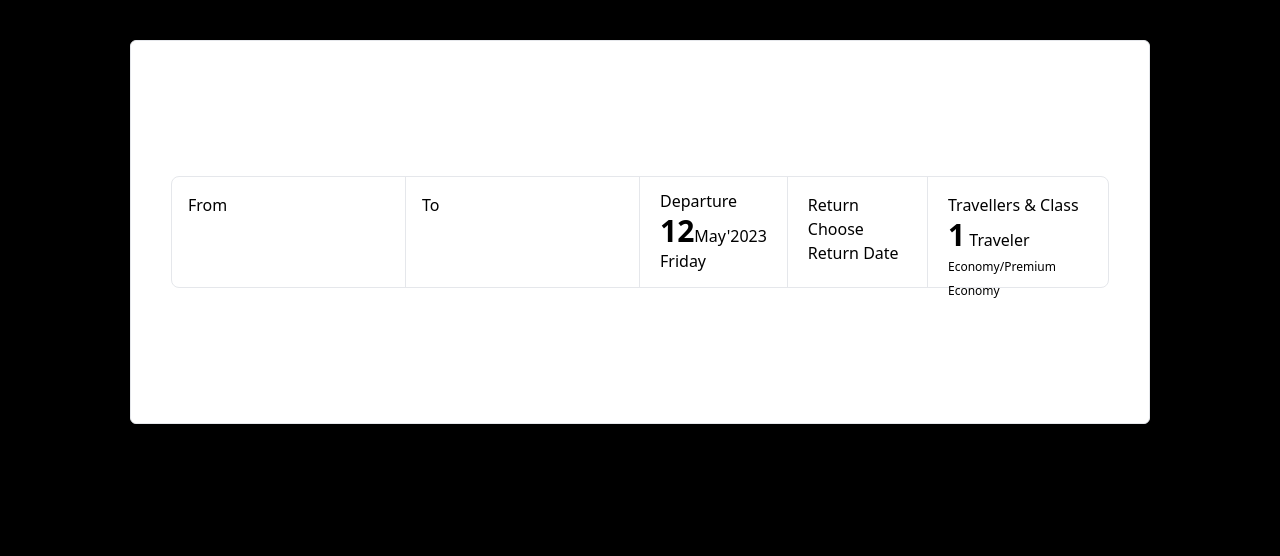
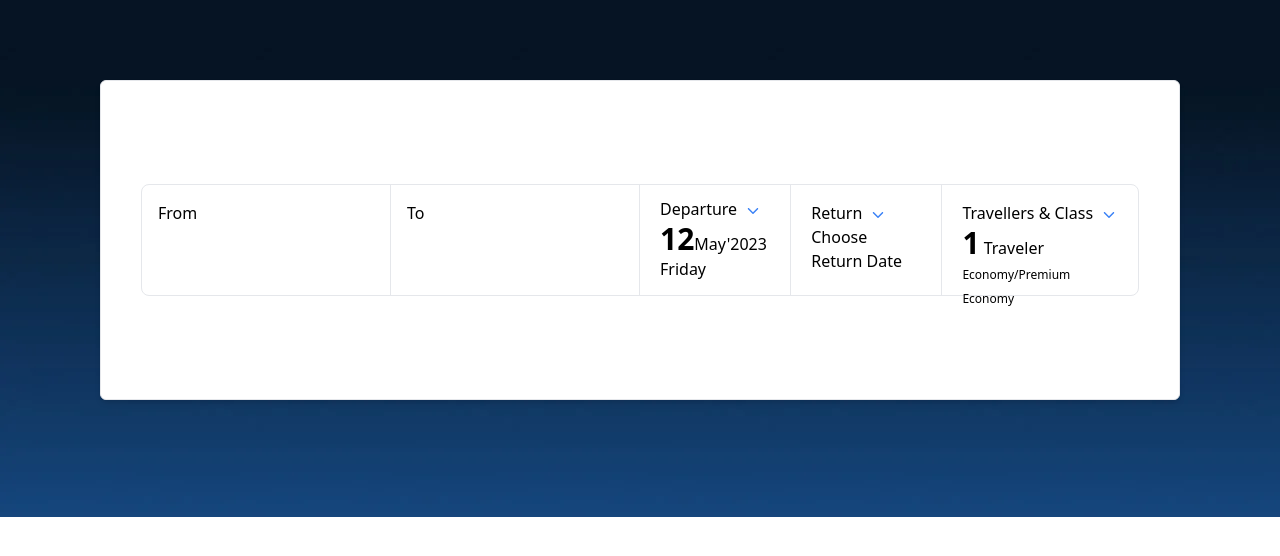
Before and after one commit to info-mdshakeeb/make-my-trip-test, a React (Vite) app: page / in a window 1280 px wide. Shown: the top 556 px of the page. Built offline with nearby package versions, Linux system fonts and the light colour scheme.

Commit message:
added some icons

```diff
--- a/src/App.jsx
+++ b/src/App.jsx
@@ -1,10 +1,10 @@
+import { IoIosArrowDown } from "react-icons/io";
 import formLocation from '../public/formLocation.json';
 import toLocation from '../public/toLocation.json';
 import Calendar from './Components/Calendar';
 import Search from './Components/Search';
 import Traveler from './Components/Traveler';
 import { useRoot } from "./Context/Root";
-
 
 function App() {
   const { selectDepartureDate, showSearchForm, setShowSearchForm, showSearchTo, setShowSearchTo, departure, setDeparture, returnDate, setReturnDate, selectReturnDate, showTraveler, setShowTraveler, totalTraveler, ticketClass, adultsTraveler, infantsTraveler, locationForm, locationTo } = useRoot()
@@ -57,9 +57,10 @@ function App() {
     setShowTraveler(true)
   }
   return (
-    <div className='bg-black p-10'>
-      <div className="min-h-screen  max-w-[85%] mx-auto" onClick={headFunction}>
-        <div className="h-96 bg-white  border rounded-md shadow-md flex items-center px-10">
+    <div className="h-screen bg-white" onClick={headFunction}>
+      <div className='bg-[url(./assets/download.webp)] object-fill bg-no-repeat h-[550px] p-10' >
+        <div className=" container  mx-auto px-[60px] py-[40px]" >
+          <div className="h-80 bg-white  border rounded-md shadow-md flex items-center px-10">
             <div className="h-28 w-full rounded-lg border flex ">
               <div className="w-1/2 flex">
                 <div className={`w-1/2 border-r pt-4 cursor-pointer hover:bg-[#eaf5ff] transition duration-400 ease-in-out  ${showSearchForm ? "bg-[#eaf5ff] " : undefined}`} onClick={handleForm}>
@@ -83,7 +84,9 @@ function App() {
               </div>
               <div className="w-1/2 flex">
                 <div className={` w-40 border-r pt-3 px-5 cursor-pointer hover:bg-[#eaf5ff] transition duration-400 ease-in-out  ${departure ? "bg-[#eaf5ff] " : undefined}`} onClick={handleDeparture}>
-                <div className="">Departure</div>
+                  <div className="">Departure
+                    <IoIosArrowDown className="inline-block ml-2 text-blue-500" />
+                  </div>
                   <p><span className="text-3xl font-bold">
                     {selectDepartureDate.format('DD')}</span>
                     <span>{selectDepartureDate.format('MMM')}'</span>
@@ -95,7 +98,9 @@ function App() {
                     <Calendar type={"start"} />)}
                 </div>
                 <div className={` w-40 border-r pt-4 px-5 cursor-pointer hover:bg-[#eaf5ff] transition duration-400 ease-in-out  ${returnDate ? "bg-[#eaf5ff] " : undefined}`} onClick={handleReturn}>
-                <div className="">Return</div>
+                  <div className="">Return
+                    <IoIosArrowDown className="inline-block ml-2 text-blue-500" />
+                  </div>
                   {selectReturnDate ? <p><span className="text-3xl font-bold">
                     {selectReturnDate.format('DD')}</span>
                     <span>{selectReturnDate.format('MMM')}'</span>
@@ -107,7 +112,8 @@ function App() {
                     <Calendar type={"end"} />)}
                 </div>
                 <div className={` w-52  pt-4  px-5 cursor-pointer hover:bg-[#eaf5ff] transition duration-400 ease-in-out   ${showTraveler ? "bg-[#eaf5ff] " : undefined}`} onClick={handleTraveler}>
-                <p className="">Travellers & Class</p>
+                  <p className="">Travellers & Class
+                    <IoIosArrowDown className="inline-block ml-2 text-blue-500" /></p>
                   <p><span className="text-3xl font-bold">{totalTraveler}</span> Traveler <br />
                     <span className='text-xs'>{ticketClass} </span>
                   </p>
@@ -125,6 +131,7 @@ function App() {
           </div>
         </div>
       </div>
+    </div>
   )
 }
 
```
Also changed, not shown: src/assets/download.webp (added). Lines whose indentation alone changed are shown as unchanged.
